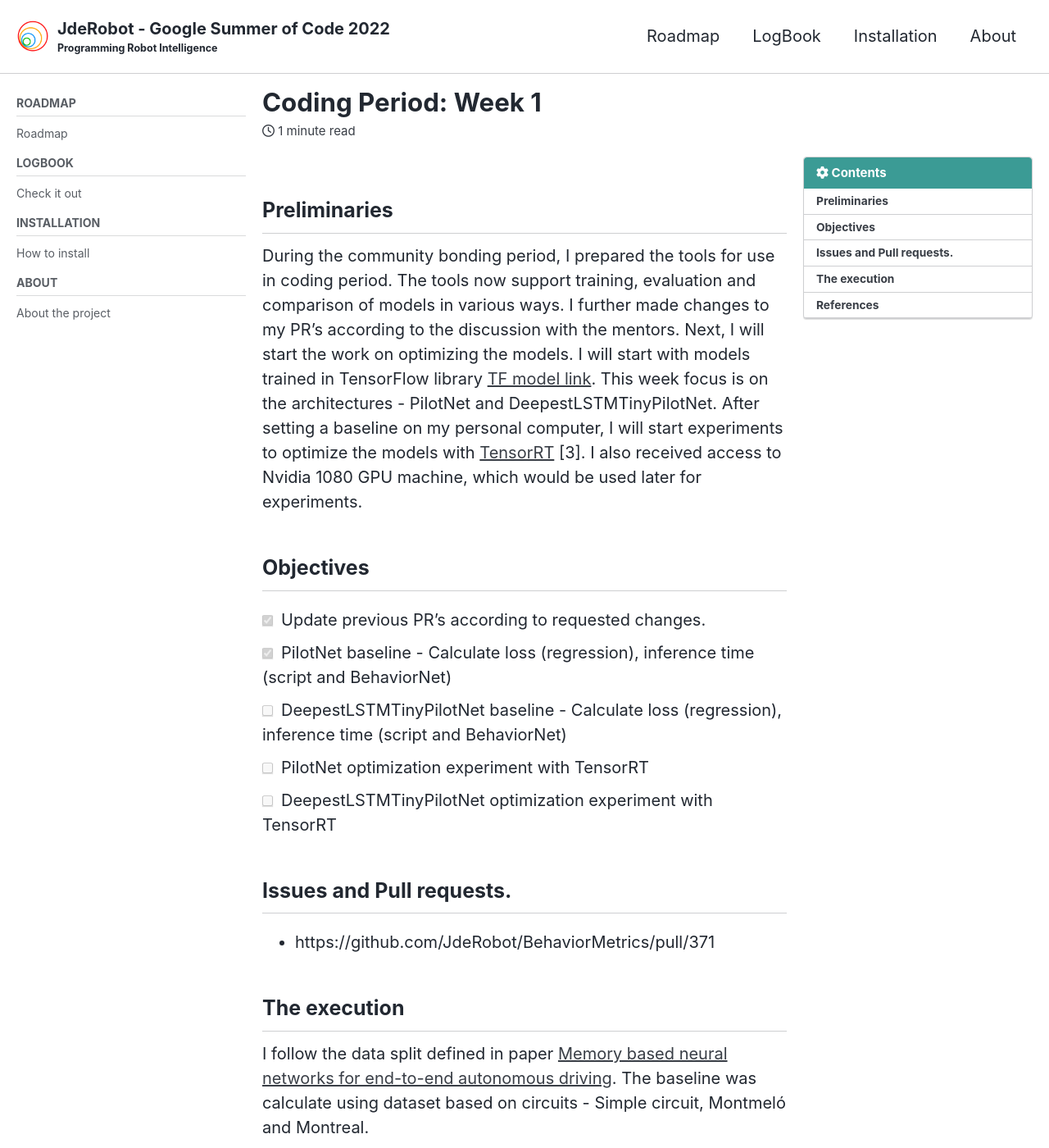
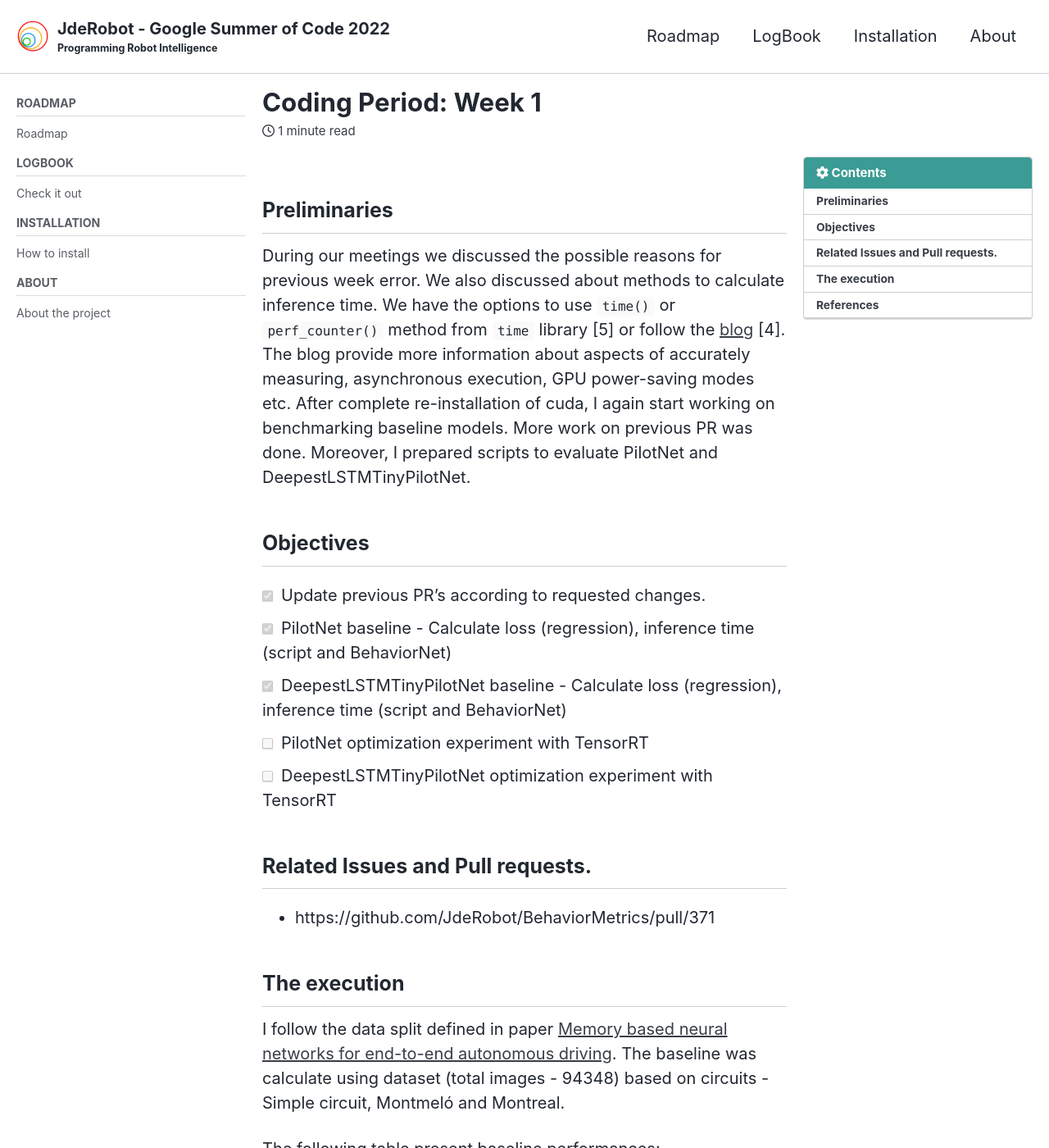
Before and after one commit to TheRoboticsClub/gsoc2022-Nikhil_Paliwal, a Jekyll site: the page built from docs/_posts/2022-06-25-Coding-Period-Week-2.md, in a window 1280 px wide and 1400 px high. Shown: the whole window at 82% size. Built offline with Jekyll 4.4.1, drawn with Linux system fonts in a browser that asks for light colours; cached includes are drawn as plain includes; nearby versions of some CDN libraries; some of the changed text lies outside the part shown.

Commit message:
baseline complete

```diff
--- a/docs/_posts/2022-06-25-Coding-Period-Week-2.md
+++ b/docs/_posts/2022-06-25-Coding-Period-Week-2.md
@@ -25,28 +25,28 @@ pinned: false
 
 ## Preliminaries
 
-During the community bonding period, I prepared the tools for use in coding period. The tools now support training, evaluation and comparison of models in various ways. I further made changes to my PR's according to the discussion with the mentors. Next, I will start the work on optimizing the models. I will start with models trained in TensorFlow library [TF model link](https://github.com/JdeRobot/DeepLearningStudio/blob/main/Formula1-FollowLine/tensorflow/README.md). This week focus is on the architectures - PilotNet and DeepestLSTMTinyPilotNet. After setting a baseline on my personal computer, I will start experiments to optimize the models with [TensorRT](https://developer.nvidia.com/tensorrt) [3]. I also received access to Nvidia 1080 GPU machine, which would be used later for experiments.
-
+During our meetings we discussed the possible reasons for previous week error. We also discussed about methods to calculate inference time. We have the options to use `time()` or `perf_counter()` method from `time` library [5] or follow the [blog](https://towardsdatascience.com/the-correct-way-to-measure-inference-time-of-deep-neural-networks-304a54e5187f) [4]. The blog provide more information about aspects of accurately measuring, asynchronous execution, GPU power-saving modes etc. After complete re-installation of cuda, I again start working on benchmarking baseline models. More work on previous PR was done. Moreover, I prepared scripts to evaluate PilotNet and DeepestLSTMTinyPilotNet.
 
 ## Objectives
 
 - [X] Update previous PR's according to requested changes.
 - [X] PilotNet baseline - Calculate loss (regression), inference time (script and BehaviorNet)
-- [ ] DeepestLSTMTinyPilotNet baseline - Calculate loss (regression), inference time (script and BehaviorNet)
+- [X] DeepestLSTMTinyPilotNet baseline - Calculate loss (regression), inference time (script and BehaviorNet)
 - [ ] PilotNet optimization experiment with TensorRT
 - [ ] DeepestLSTMTinyPilotNet optimization experiment with TensorRT
 
-## Issues and Pull requests.
+## Related Issues and Pull requests.
 * https://github.com/JdeRobot/BehaviorMetrics/pull/371
 
 ## The execution
-I follow the data split defined in paper [Memory based neural networks for end-to-end autonomous driving](https://arxiv.org/abs/2205.12124). The baseline was calculate using dataset based on circuits - Simple circuit, Montmeló and Montreal.
+I follow the data split defined in paper [Memory based neural networks for end-to-end autonomous driving](https://arxiv.org/abs/2205.12124). The baseline was calculate using dataset (total images - 94348) based on circuits - Simple circuit, Montmeló and Montreal.
 
 The following table present baseline performances:
 
 Model | Loss | MSE | Mean Absolute Error | Inference time
 --- | --- | --- | --- | ---
-PilotNet | 0.041 | 0.041 | 0.095 | 0.0364 / 0.035 / 0.0323  sec
+PilotNet | 0.041 | 0.041 | 0.095 | (0.0364 / 0.035 / 0.0323)  sec
+Deepest \\ LSTM \\ TinyPilotNet | 0.025 | 0.019 | 0.051 | (0.0358 / 0.0356 / 0.0355) sec
 
 My code for evaluating the performance of PilotNet can be found in a separate branch [baseline-exp](https://github.com/nik1806/DeepLearningStudio/tree/baseline-exp).
 
@@ -55,4 +55,6 @@ My code for evaluating the performance of PilotNet can be found in a separate br
 
 [1] [https://github.com/JdeRobot/BehaviorMetrics](https://github.com/JdeRobot/BehaviorMetrics) \\
 [2] [https://github.com/JdeRobot/DeepLearningStudio](https://github.com/JdeRobot/DeepLearningStudio) \\
-[3] [https://developer.nvidia.com/tensorrt](https://developer.nvidia.com/tensorrt)
+[3] [https://developer.nvidia.com/tensorrt](https://developer.nvidia.com/tensorrt) \\
+[4] [https://towardsdatascience.com/the-correct-way-to-measure-inference-time-of-deep-neural-networks-304a54e5187f](https://towardsdatascience.com/the-correct-way-to-measure-inference-time-of-deep-neural-networks-304a54e5187f) \\
+[5] [https://stackoverflow.com/questions/52222002/what-is-the-difference-between-time-perf-counter-and-time-process-time](https://stackoverflow.com/questions/52222002/what-is-the-difference-between-time-perf-counter-and-time-process-time)
```
